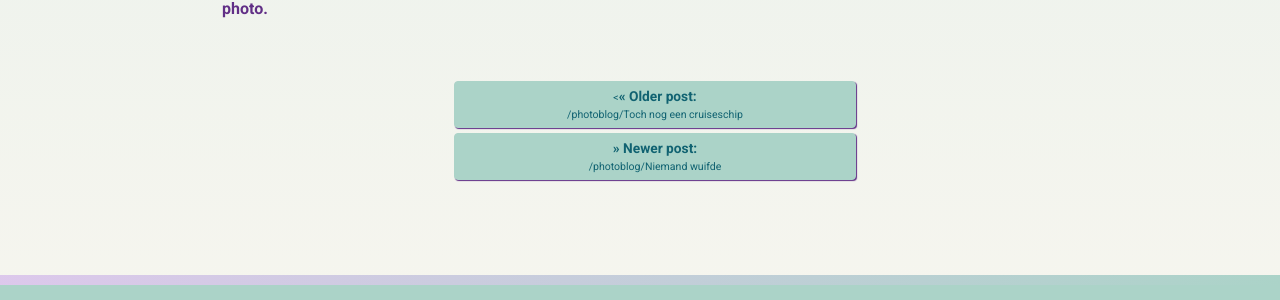
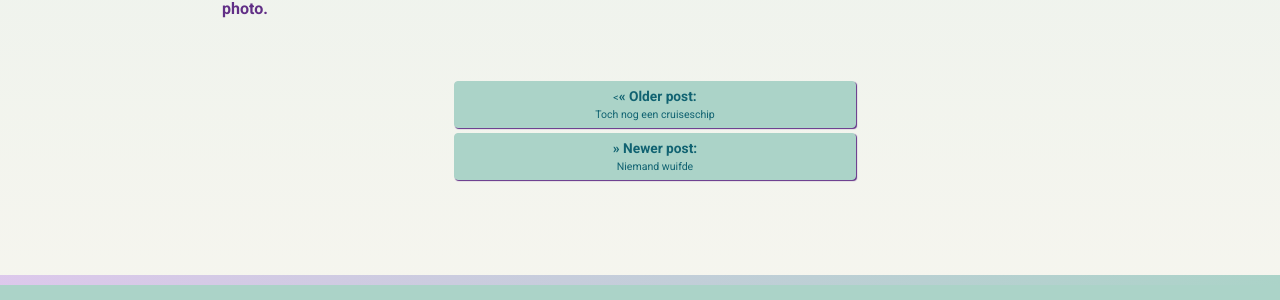
Before and after one commit to hansvanoverbeek/photoblog, a Jekyll site: the page built from _posts/2016-01-12-beetjekleur.md, in a window 1280 px wide. Shown: the part 934-1234 px from the top of the page. Built offline with Jekyll 4.4.1, drawn with Linux system fonts in a browser that asks for light colours.

Commit message:
bodemlinks post veranderd

```diff
--- a/_layouts/post.html
+++ b/_layouts/post.html
@@ -9,9 +9,9 @@ layout: default
   {{content}}
 
 <ul class="bottom-post-nav">
-  {% if page.previous%}<li class="previous bottom-nav-post"><a href="{{ site.baseurl }}/{{page.previous.url}}"><<span>&laquo;&nbsp;Older post:</span><br>{{ site.baseurl }}/{{page.previous.title}}</a></li>{% endif %}
+  {% if page.previous%}<li class="previous bottom-nav-post"><a href="{{ site.baseurl }}/{{page.previous.url}}"><<span>&laquo;&nbsp;Older post:</span><br>{{page.previous.title}}</a></li>{% endif %}
 
-  {% if page.next%}<li class="next bottom-nav-post"><a href="{{ site.baseurl }}/{{page.next.url}}"><span>&raquo;&nbsp;Newer post:</span><br>{{ site.baseurl }}/{{page.next.title}}</a></li>{% endif %}
+  {% if page.next%}<li class="next bottom-nav-post"><a href="{{ site.baseurl }}/{{page.next.url}}"><span>&raquo;&nbsp;Newer post:</span><br>{{page.next.title}}</a></li>{% endif %}
 </ul>
 
 </section>
```
